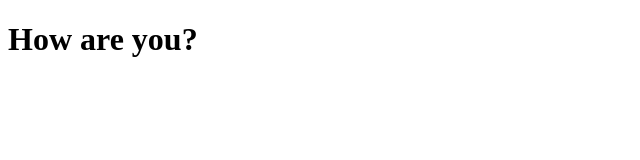
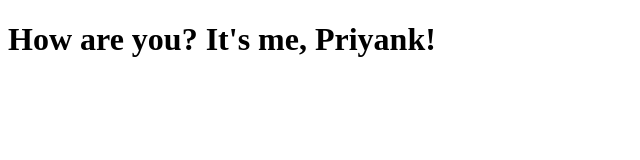
Before and after one commit to priyank-01/coursera101, a plain HTML site: page site/index.html in a window 1280 px wide. Shown: the whole page, without its empty margins (0-640 px from the left). Drawn offline with Linux system fonts and the light colour scheme.

Commit message:
Small modification

```diff
--- a/site/index.html
+++ b/site/index.html
@@ -4,6 +4,6 @@
 	<title>Hello, there!</title>
 </head>
 <body>
-<h1> How are you? </h1>
+<h1> How are you? It's me, Priyank!</h1>
 </body>
 </html>
```
